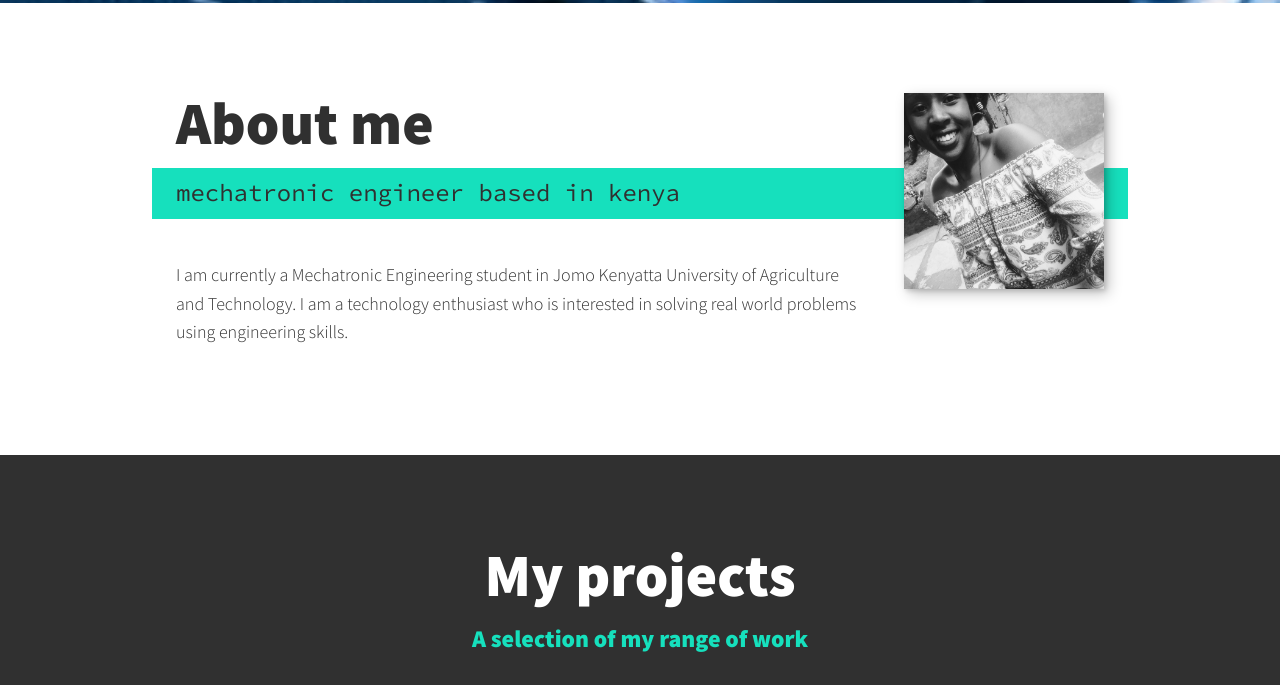
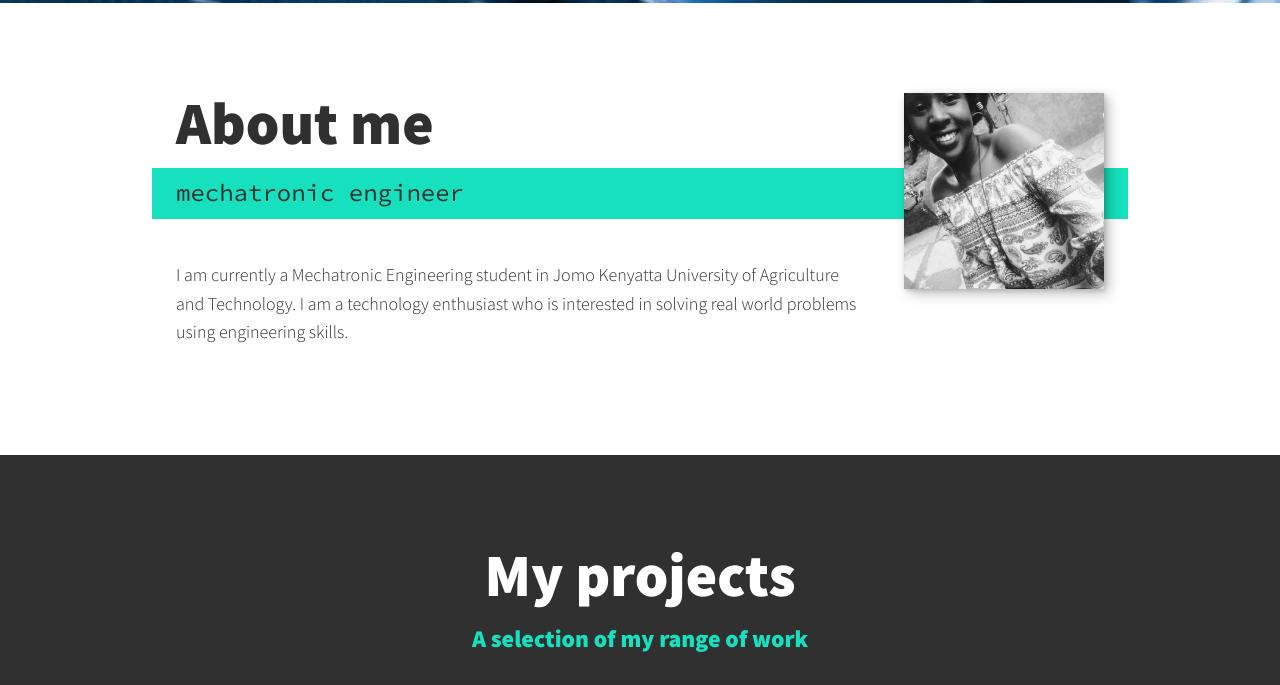
Before and after one commit to JToo13/JToo13.github.io, a plain HTML site: page indexroot.html in a window 1280 px wide. Shown: the part 917-1602 px from the top of the page. Drawn offline with nearby package versions, Linux system fonts and the light colour scheme.

Commit message:
minor changes

```diff
--- a/indexroot.html
+++ b/indexroot.html
@@ -96,7 +96,7 @@
     <section class="about-me" id="about">
       <h2 class="section__title section__title--about">About me</h2>
       <p class="section__subtitle section__subtitle--about">
-        mechatronic engineer based in kenya
+        mechatronic engineer
       </p>
       <!-- update this-->
       <div class="about-me__body">
```
